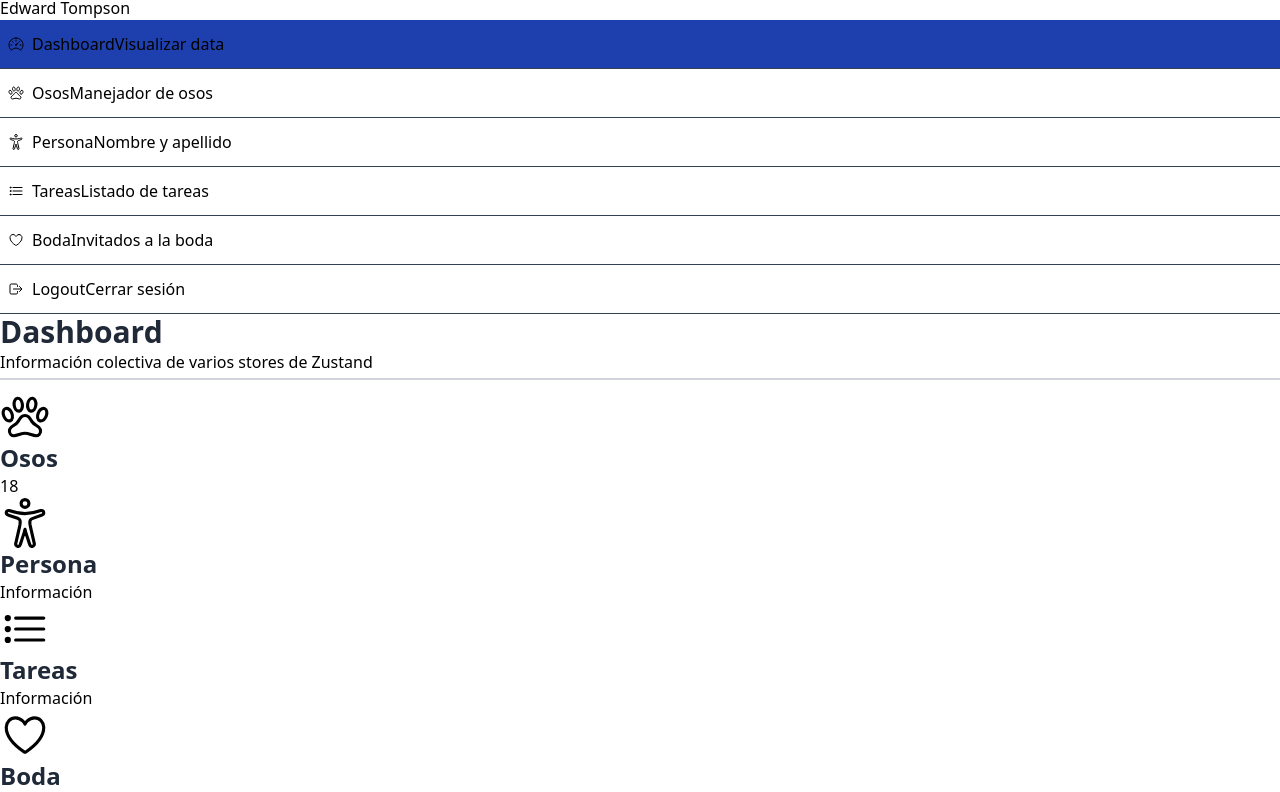
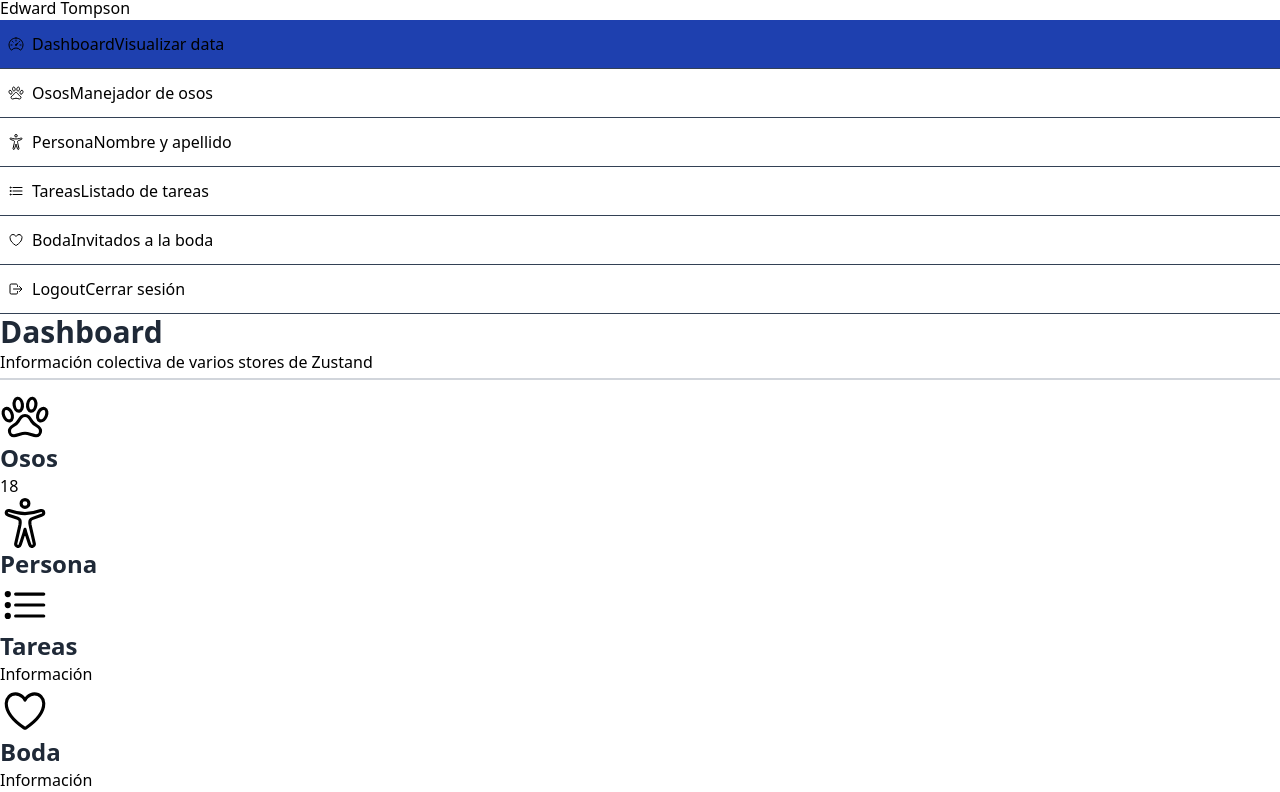
Before and after one commit to Ponny10/ZUSTAND, a React (Vite) app: page /dashboard in a window 1280 px wide. Shown: the part 388-1180 px from the top of the page. Built offline with nearby package versions, Linux system fonts and the light colour scheme.

Commit message:
✨Feature(Pages): Vista de Person. Actualización de Dashboard con name de Person

```diff
--- a/src/pages/01-basic/PersonPage.tsx
+++ b/src/pages/01-basic/PersonPage.tsx
@@ -1,8 +1,14 @@
 import { WhiteCard } from '../../components';
+import { usePersonStore } from '../../store';
 
 
 
 export const PersonPage = () => {
+  const firstName = usePersonStore((state) => state.firstName);
+  const lastName = usePersonStore((state) => state.lastName);
+  const setFirstName = usePersonStore((state) => state.setFirstName);
+  const setLastName = usePersonStore((state) => state.setLastName);
+
   return (
     <>
       <h1>Persona</h1>
@@ -25,14 +31,16 @@ export const PersonPage = () => {
                     name="firstName"
                     id="firstName"
                     placeholder="Primer Nombre"
-                  />
+                    onChange={e => setFirstName(e.target.value)}
+                    value={firstName}
+                    />
                 </div>
               </div>
               <div className="w-full px-3 sm:w-1/2">
                 <div className="mb-5">
                   <label
                     className="mb-3 block text-base font-medium text-[#07074D]"
-                  >
+                    >
                     Apellido
                   </label>
                   <input
@@ -40,6 +48,8 @@ export const PersonPage = () => {
                     name="lastName"
                     id="lastName"
                     placeholder="Apellido"
+                    onChange={e => setLastName(e.target.value)}
+                    value={lastName}
                   />
                 </div>
               </div>
@@ -48,8 +58,8 @@ export const PersonPage = () => {
             <pre className="bg-gray-200 p-5 rounded-[20px]">
               {
                 JSON.stringify({
-                  firstName: '',
-                  lastName: ''
+                  firstName,
+                  lastName,
                 }, null, 2)
               }
             </pre>
--- a/src/pages/dashboard/DashboardPage.tsx
+++ b/src/pages/dashboard/DashboardPage.tsx
@@ -1,9 +1,11 @@
 import { IoAccessibilityOutline, IoHeartOutline, IoListOutline, IoLockClosedOutline, IoPawOutline } from 'react-icons/io5';
 import { WhiteCard } from '../../components';
-import { useBear } from '../../store';
+import { useBear, usePersonStore } from '../../store';
 
 export const Dashboard = () => {
   const bears = useBear((state) => state.computed.totalBears);
+  const firstName = usePersonStore(state => state.firstName);
+
   return (
     <>
       <h1>Dashboard</h1>
@@ -13,35 +15,35 @@ export const Dashboard = () => {
       <div className="grid grid-cols-1 md:grid-cols-2 lg:grid-cols-3 xl:grid-cols-4 gap-4">
 
         <WhiteCard centered>
-          <IoPawOutline size={ 50 } className="text-indigo-600" />
+          <IoPawOutline size={50} className="text-indigo-600" />
           <h2>Osos</h2>
           <p>{bears}</p>
         </WhiteCard>
 
 
         <WhiteCard centered>
-          <IoAccessibilityOutline size={ 50 } className="text-indigo-600" />
+          <IoAccessibilityOutline size={50} className="text-indigo-600" />
           <h2>Persona</h2>
-          <p>Información</p>
+          <p>{firstName}</p>
         </WhiteCard>
 
 
         <WhiteCard centered>
-          <IoListOutline size={ 50 } className="text-indigo-600" />
+          <IoListOutline size={50} className="text-indigo-600" />
           <h2>Tareas</h2>
           <p>Información</p>
         </WhiteCard>
 
 
         <WhiteCard centered>
-          <IoHeartOutline size={ 50 } className="text-indigo-600" />
+          <IoHeartOutline size={50} className="text-indigo-600" />
           <h2>Boda</h2>
           <p>Información</p>
         </WhiteCard>
 
 
         <WhiteCard centered>
-          <IoLockClosedOutline size={ 50 } className="text-indigo-600" />
+          <IoLockClosedOutline size={50} className="text-indigo-600" />
           <h2>Auth</h2>
           <p>Información</p>
         </WhiteCard>
--- a/src/store/index.ts
+++ b/src/store/index.ts
@@ -1 +1,2 @@
 export * from './bears/bear.store';
+export * from './person/person.store';
```
